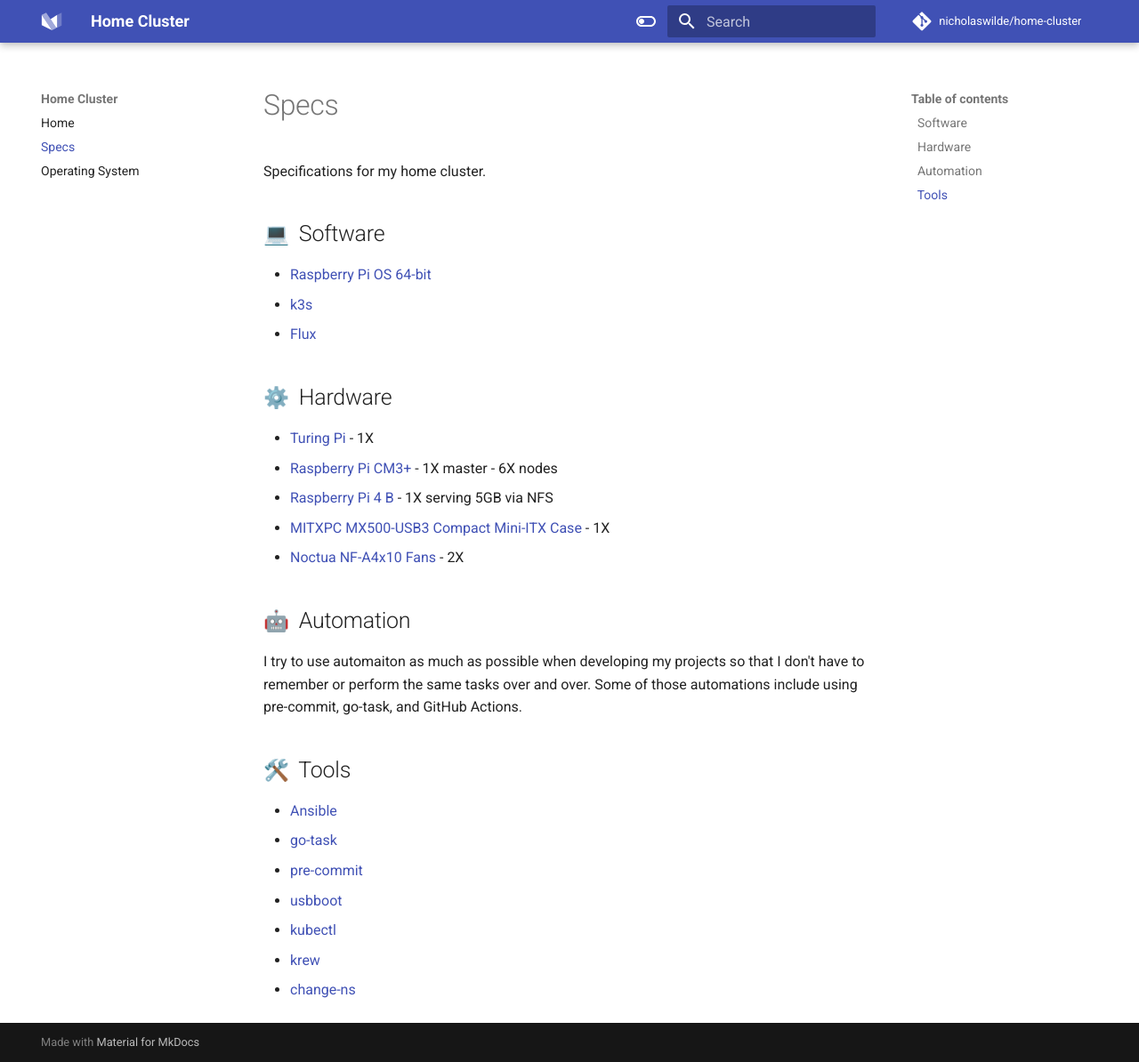
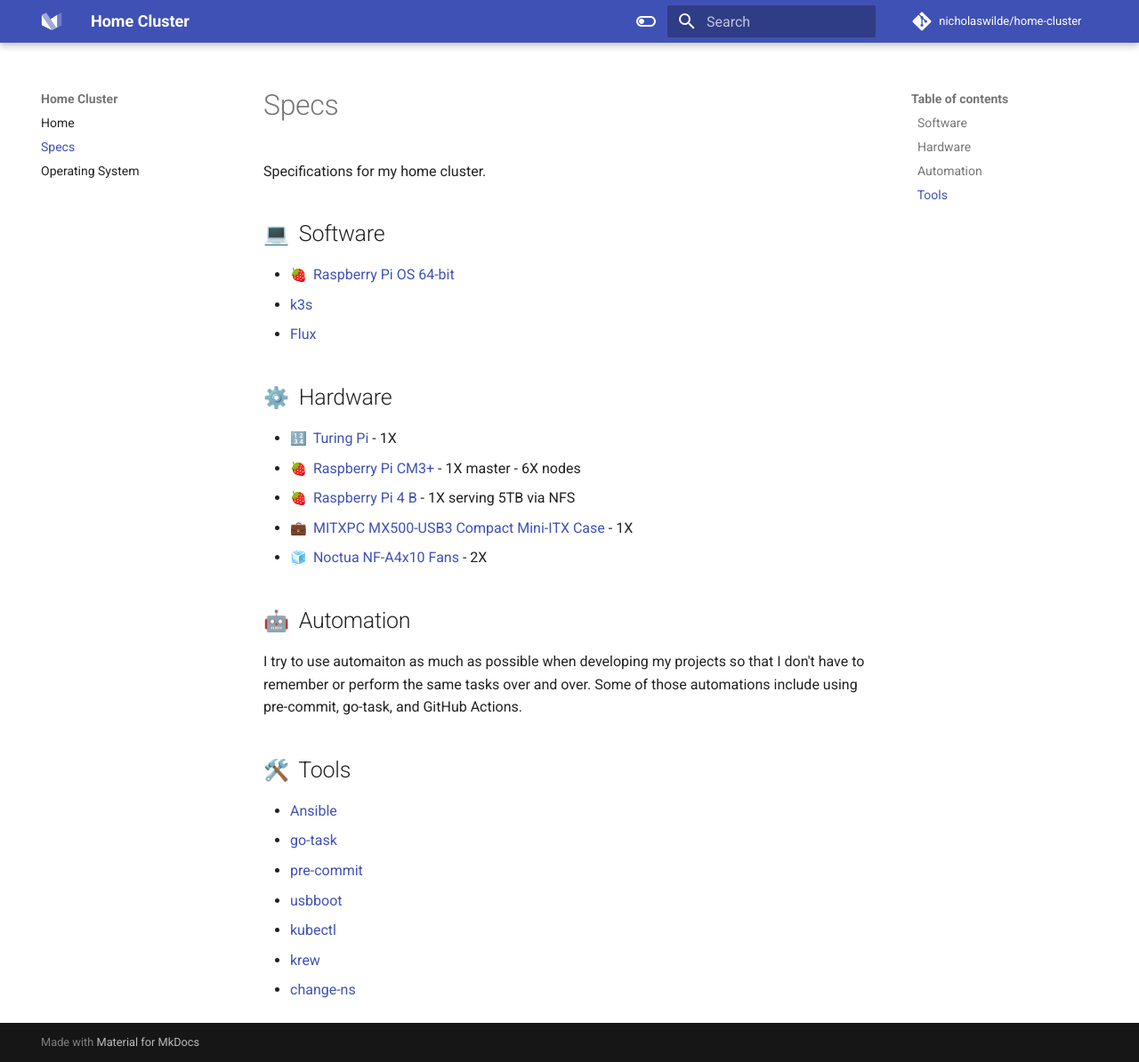
Before and after one commit to nicholaswilde/home-cluster, an MkDocs documentation site: the page built from docs/specs.md, in a window 1280 px wide and 1194 px high. Shown: the whole window at 89% size. Built offline with MkDocs 1.6.1 and Material for MkDocs 9.7.7, drawn with Linux system fonts in a browser that asks for light colours; emoji names are drawn with the system emoji font; comment, search, counter and statistics services are not loaded.

Commit message:
Changed more stuff
Signed-off-by: Nicholas Wilde <ncwilde43@gmail.com>

```diff
--- a/docs/specs.md
+++ b/docs/specs.md
@@ -4,17 +4,17 @@
 
 ## :computer:&nbsp; Software
 
-- [Raspberry Pi OS 64-bit](./operating-system.md)
+- :strawberry:&nbsp; [Raspberry Pi OS 64-bit](./operating-system.md)
 - [k3s](https://k3s.io/)
 - [Flux](https://toolkit.fluxcd.io/)
 
 ## :gear:&nbsp; Hardware
 
-- [Turing Pi](https://turingpi.com/) - 1X
-- [Raspberry Pi CM3+][CM3+] - 1X master - 6X nodes
-- [Raspberry Pi 4 B][RPi4] - 1X serving 5GB via NFS
-- [MITXPC MX500-USB3 Compact Mini-ITX Case][case] - 1X
-- [Noctua NF-A4x10 Fans][fans] - 2X
+- :1234:&nbsp; [Turing Pi](https://turingpi.com/) - 1X
+- :strawberry:&nbsp; [Raspberry Pi CM3+][CM3+] - 1X master - 6X nodes
+- :strawberry:&nbsp; [Raspberry Pi 4 B][RPi4] - 1X serving 5TB via NFS
+- :briefcase:&nbsp; [MITXPC MX500-USB3 Compact Mini-ITX Case][case] - 1X
+- :ice_cube:&nbsp; [Noctua NF-A4x10 Fans][fans] - 2X
 
 ## :robot:&nbsp; Automation
 
@@ -29,9 +29,9 @@
 - [go-task](https://github.com/go-task/task)
 - [pre-commit](https://pre-commit.com/)
 - [usbboot](https://github.com/raspberrypi/usbboot)
-- [kubectl]()
+- [kubectl](https://kubernetes.io/docs/reference/kubectl/kubectl/)
 - [krew](https://krew.sigs.k8s.io/)
-  - [change-ns](https://github.com/juanvallejo/kubectl-ns)
+- [change-ns](https://github.com/juanvallejo/kubectl-ns)
 
 [RPiOS]: https://downloads.raspberrypi.org/raspios_arm64/images/
 [CM3+]: https://www.raspberrypi.org/products/compute-module-3-plus/
```
